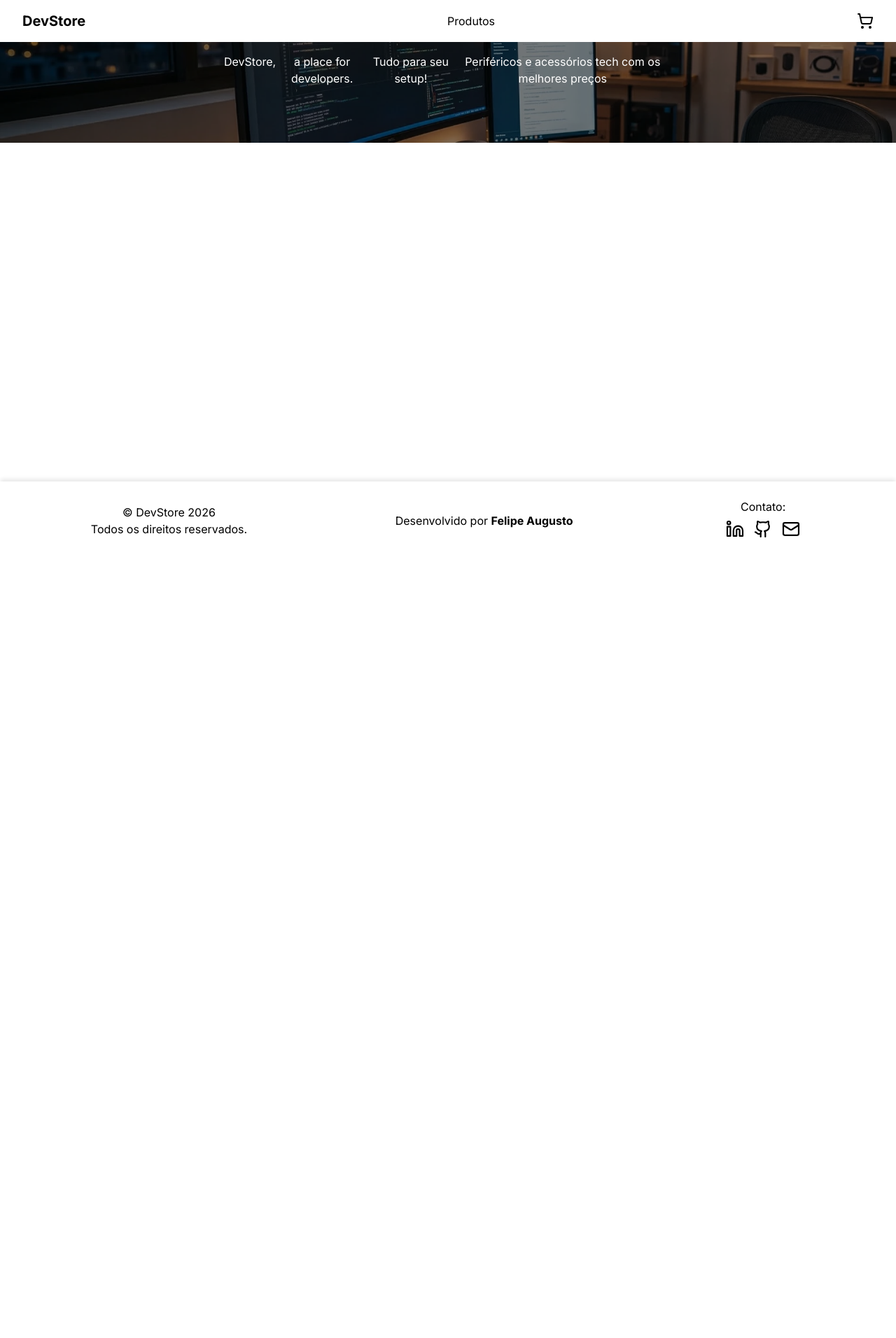
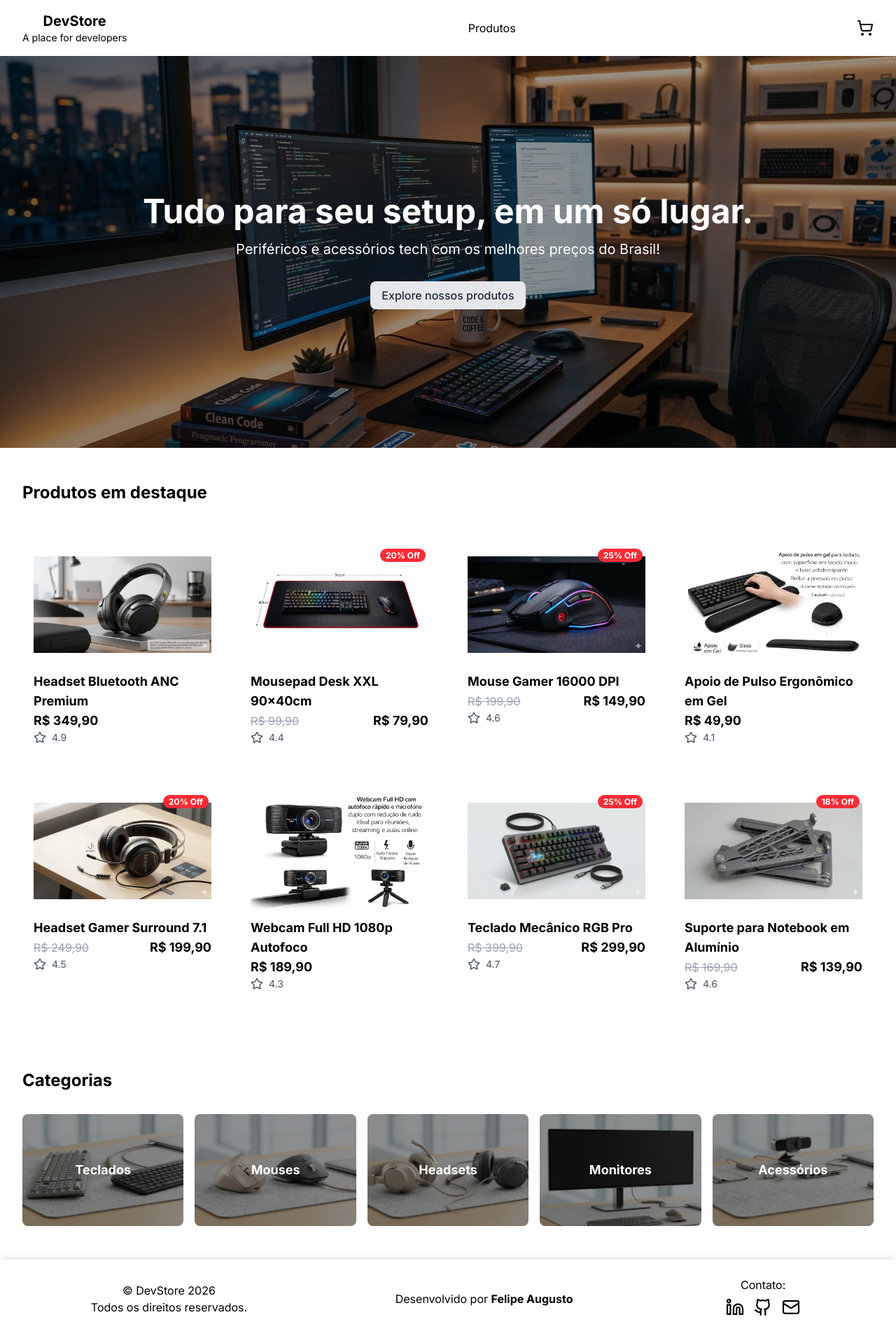
Before and after one commit to felipedev90/dev-store, a Next.js app: page / in a window 1280 px wide. Shown: the whole page at 70% size. Before the commit the page ends 800 px from the top, so only its background shows below. Built offline with nearby package versions, Linux system fonts and the light colour scheme.

Commit message:
feat: create home page, products page and productfilter component

```diff
--- a/src/app/page.tsx
+++ b/src/app/page.tsx
@@ -1,36 +1,76 @@
 import Image from "next/image";
 import Link from "next/link";
 import Button from "@/components/ui/Button";
-import { PackageIcon } from "lucide-react";
+import Container from "@/components/layout/Container";
+import { ProductGrid } from "@/components/product/ProductGrid";
+import { getAllCategories, getFeaturedProducts } from "@/lib/products";
 
 export default function Home() {
+  const productsCategory = getAllCategories();
+  const featuredProducts = getFeaturedProducts();
+
   return (
-    <section className="relative flex align-center justify-center direction-col min-h-80vh text-center">
-      <div>
-        <div className="absolute inset-0 w-full h-full">
+    <>
+      <section className="relative flex items-center justify-center min-h-[70vh]">
+        {/* Imagem de fundo */}
         <Image
           src="/images/hero.webp"
           alt="Hero image"
-            width={1200}
-            height={630}
-            className="w-full h-full object-cover object-center block"
+          fill
+          priority
+          className="object-cover"
         />
-        </div>
-        <div className="absolute inset-0 bg-black opacity-50" />
-        <div className="relative z-2 text-white max-w-2xl flex direction-col align-center g-4 p-4 rounded">
-          <span>DevStore, </span>
-          <span> a place for developers.</span>
-          <p>Tudo para seu setup!</p>
-          <p>Periféricos e acessórios tech com os melhores preços</p>
-        </div>
-        <div>
+        {/* Overlay */}
+        <div className="absolute inset-0 bg-black/40" />
+
+        {/* Conteúdo */}
+        <div className="relative z-10 text-white text-center px-4">
+          <h1 className="text-4xl md:text-5xl font-bold mb-4">
+            Tudo para seu setup, em um só lugar.
+          </h1>
+          <p className="text-lg md:text-xl mb-8">
+            Periféricos e acessórios tech com os melhores preços do Brasil!
+          </p>
+
+          {/* Botão */}
           <Link href="/products">
-            <Button>
-              Explore nossos produtos <PackageIcon size={24} />
-            </Button>
+            <Button variant="secondary">Explore nossos produtos</Button>
           </Link>
         </div>
+      </section>
+
+      {/* PRODUTOS EM DESTAQUE*/}
+      <section className="py-12">
+        <Container>
+          <h2 className="text-2xl font-bold mb-8">Produtos em destaque</h2>
+          <ProductGrid products={featuredProducts} />
+        </Container>
+      </section>
+
+      {/* CATEGORIAS */}
+      <section className="py-12">
+        <Container>
+          <h2 className="text-2xl font-bold mb-8">Categorias</h2>
+          <div className="grid grid-cols-2 md:grid-cols-3 lg:grid-cols-5 gap-4">
+          {productsCategory.map((category) => (
+            <Link key={category.slug} href={`/products?category=${category.slug}`}>
+              <div className="relative h-40 rounded-lg overflow-hidden">
+                <Image
+                src={category.image}
+                alt={category.name}
+                fill
+                className="object-cover"
+                />
+                <div className="absolute inset-0 bg-black/40"/>
+                <div className="relative z-10 h-full flex items-center justify-center">
+                  <h3 className="text-white font-bold text-lg">{category.name}</h3>
                 </div>
+              </div>
+            </Link>
+          ))}
+            </div>
+        </Container>
       </section>
+    </>
   );
 }
--- /dev/null
+++ b/src/app/products/page.tsx
@@ -0,0 +1,24 @@
+import { getFilteredProducts } from "@/lib/products";
+import Container from "@/components/layout/Container";
+import { ProductGrid } from "@/components/product/ProductGrid";
+import ProducFilter from "@/components/product/ProductFilter";
+
+type Props = {
+  searchParams: Promise<{
+    category?: string;
+    q?: string;
+    sort?: string;
+  }>;
+};
+
+export default async function ProductsPage({ searchParams }: Props) {
+  const params = await searchParams;
+  const products = getFilteredProducts(params);
+
+  return (
+    <Container>
+      <ProducFilter />
+      <ProductGrid products={products} />
+    </Container>
+  );
+}
--- a/src/components/layout/Header.tsx
+++ b/src/components/layout/Header.tsx
@@ -12,9 +12,14 @@ export default function Header() {
     <header className="bg-white shadow-sm">
       <Container>
         <div className="flex items-center justify-between py-4">
-          <Link href="/" className="text-xl font-bold">
-            DevStore
-          </Link>
+          <div className="flex flex-col items-center">
+            <Link href="/" className="text-xl font-bold">
+              DevStore
+            </Link>
+            <span className="text-shadow-mauve-400 text-sm">
+              A place for developers
+            </span>
+          </div>
           <nav>
             <Link
               href="/products"
--- a/src/components/product/ProductCard.tsx
+++ b/src/components/product/ProductCard.tsx
@@ -9,25 +9,50 @@ import type { Product } from "@/types";
 import Badge from "../ui/Badge";
 import Image from "next/image";
 import Link from "next/link";
+import { Star } from "lucide-react";
 
 export function ProductCard({ product }: { product: Product }) {
   return (
     <Link href={`/products/${product.slug}`}>
-      <div>
+      {/* CARD */}
+      <div className="p-4 transition-shadow cursor-pointer hover:shadow-lg rounded">
+        {/* Imagem + Badge */}
+        <div className="relative h-48 w-full overflow-hidden rounded-t">
           <Image
             src={product.images[0]}
             alt={product.name}
-          width={300}
-          height={300}
+            fill
+            className="object-contain"
           />
-        <h2>{product.name}</h2>
-        <span>{formatPrice(product.price)}</span>
           {product.originalPrice && (
+            <div className="absolute top-3 right-1 z-10">
               <Badge variant="discount">
-            {getDiscountPercentage(product.price, product.originalPrice)}% Off
+                {getDiscountPercentage(product.price, product.originalPrice)}%
+                Off
               </Badge>
+            </div>
           )}
-        <span>{product.rating}</span>
+        </div>
+
+        <h2 className="text-lg font-bold">{product.name}</h2>
+
+        <div className="flex items-center justify-between">
+          {/* Preço original */}
+          {product.originalPrice && (
+            <span className="line-through text-gray-400">
+              {formatPrice(product.originalPrice)}
+            </span>
+          )}
+          {/* Preço atual */}
+          <span className="text-lg font-bold">
+            {formatPrice(product.price)}
+          </span>
+        </div>
+
+        <span className="flex items-center gap-2 text-sm text-gray-600">
+          <Star size={18} />
+          {product.rating}
+        </span>
       </div>
     </Link>
   );
--- /dev/null
+++ b/src/components/product/ProductFilter.tsx
@@ -0,0 +1,73 @@
+"use client";
+
+import React, { useState } from "react";
+import { useRouter } from "next/navigation";
+
+export default function ProductFilter() {
+  const [search, setSearch] = useState("");
+  const router = useRouter();
+
+  const handleSearch = (e: React.FormEvent<HTMLFormElement>) => {
+    e.preventDefault();
+    router.push(`/products?q=${search}`);
+  };
+
+  return (
+    <div className="flex flex-col justify-center items-center m-auto gap-4 py-8">
+      <form onSubmit={handleSearch}>
+        <input
+          type="text"
+          value={search}
+          onChange={(e) => setSearch(e.target.value)}
+          placeholder="Buscar produtos..."
+          className="border rounded-lg px-4 py-1 mx-2"
+        />
+        <button
+          type="submit"
+          className="bg-gray-600 text-white border rounded-lg cursor-pointer hover:bg-gray-900 px-4 py-1"
+        >
+          Buscar
+        </button>
+      </form>
+
+      <div className="flex gap-2">
+        <button
+          onClick={() => router.push("/products")}
+          className="border border-black rounded-lg cursor-pointer px-4 py-1"
+        >
+          Todos
+        </button>
+        <button
+          onClick={() => router.push("/products?category=keyboards")}
+          className="border border-black rounded-lg cursor-pointer px-4 py-1"
+        >
+          Teclados
+        </button>
+        <button
+          onClick={() => router.push("/products?category=mice")}
+          className="border border-black rounded-lg cursor-pointer px-4 py-1"
+        >
+          Mouses
+        </button>
+        <button
+          onClick={() => router.push("/products?category=headsets")}
+          className="border border-black rounded-lg cursor-pointer   px-4 py-1"
+        >
+          Headsets
+        </button>
+        <button
+          onClick={() => router.push("/products?category=monitors")}
+          className="border border-black rounded-lg cursor-pointer  px-4 py-1"
+        >
+          Monitores
+        </button>
+        <button
+          onClick={() => router.push("/products?category=accessories")}
+          className="border border-black rounded-lg cursor-pointer   px-4 py-1"
+        >
+          Acessórios
+        </button>
+      </div>
+    </div>
+  );
+}
--- a/src/components/ui/Button.tsx
+++ b/src/components/ui/Button.tsx
@@ -39,6 +39,8 @@ export default function Button({
     lg: "px-6 py-3 text-lg",
   };
 
+  // Combinando as classes CSS com base na variante, tamanho e quaisquer classes adicionais fornecidas
+  // Exemplo de uso: <Button variant="primary" size="lg" className="my-custom-class">Clique aqui</Button>
   return (
     <button
       className={cn(
--- a/src/lib/products.ts
+++ b/src/lib/products.ts
@@ -1,6 +1,6 @@
 import type { Product, Category } from "@/types";
-import productsData from "@/data/products.json";
-import categoriesData from "@/data/categories.json";
+import productsData from "@/data/Products.json";
+import categoriesData from "@/data/Categories.json";
 
 const products: Product[] = productsData as unknown as Product[];
 const categories: Category[] = categoriesData as unknown as Category[];
```
Lines whose indentation alone changed are shown as unchanged.
